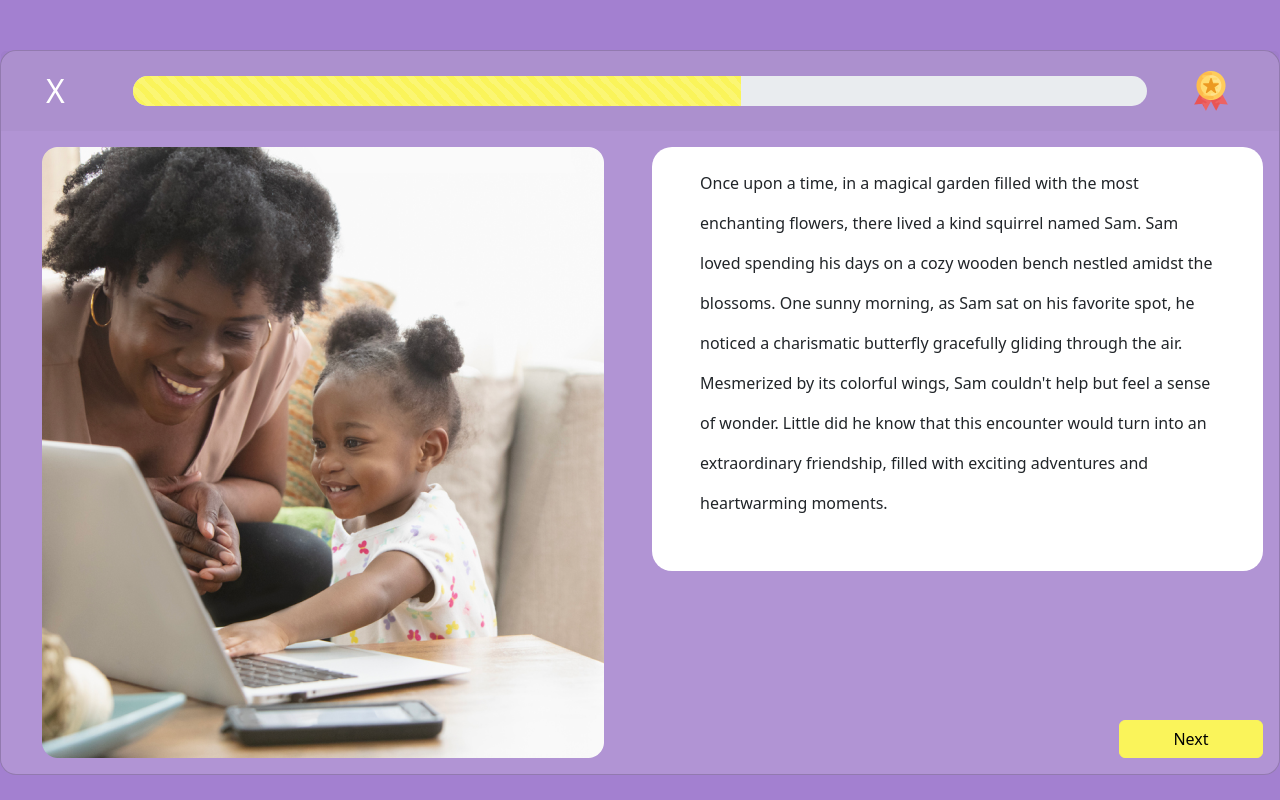
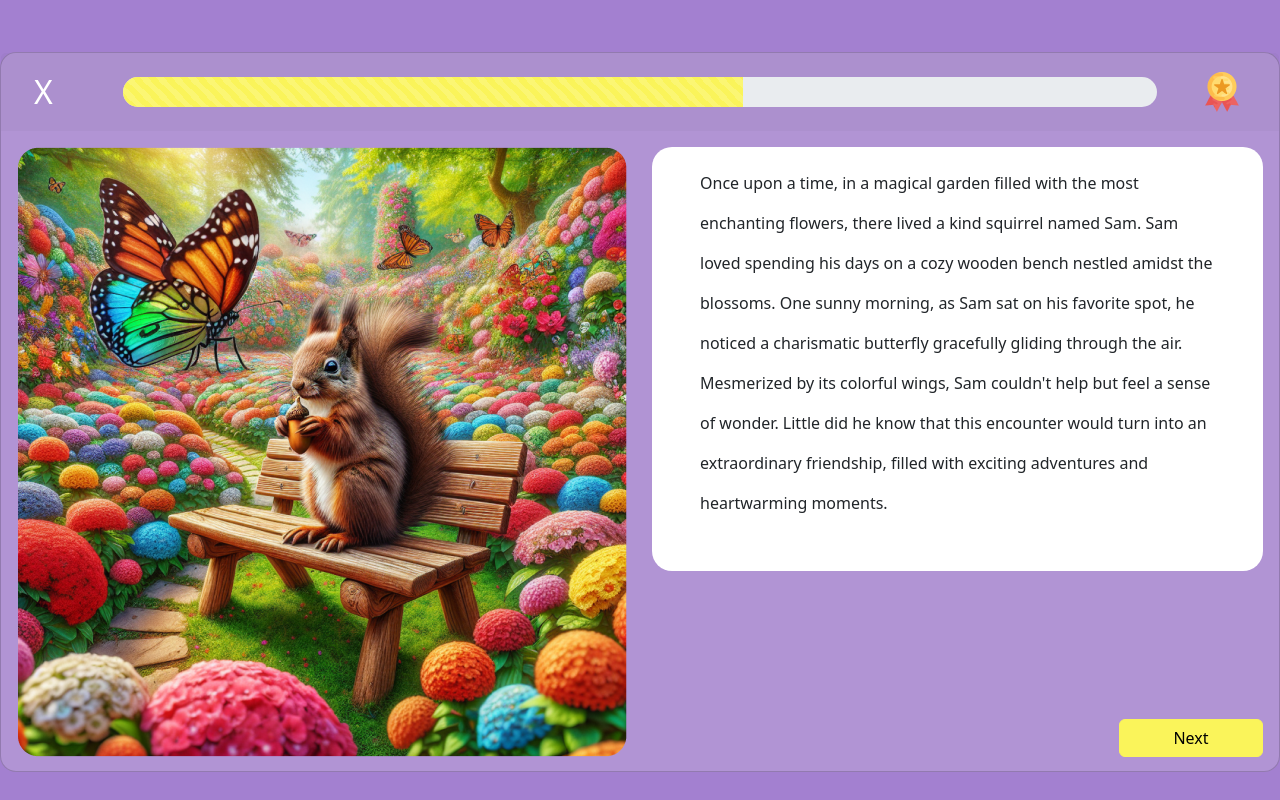
Before and after one commit to Anuntayaice/artyapp-project, a React (Create React App) app: page /exercises in a window 1280 px wide. Built offline with nearby package versions, Linux system fonts and the light colour scheme.

Commit message:
card format edited

```diff
--- a/src/Pages/Exercises.js
+++ b/src/Pages/Exercises.js
@@ -3,7 +3,18 @@ import ExCard from "../components/cards/ExCard";
 const Exercises = () => {
   return (
     <div className="bg-secondary d-flex align-items-center justify-content-center vh-100">
-      <ExCard imageSrc="loginpic.png" />
+      <ExCard
+        imageSrc="expic.png"
+        text="Once upon a time, in a magical garden filled with the most
+              enchanting flowers, there lived a kind squirrel named Sam. Sam
+              loved spending his days on a cozy wooden bench nestled amidst the
+              blossoms. One sunny morning, as Sam sat on his favorite spot, he
+              noticed a charismatic butterfly gracefully gliding through the
+              air. Mesmerized by its colorful wings, Sam couldn't help but feel
+              a sense of wonder. Little did he know that this encounter would
+              turn into an extraordinary friendship, filled with exciting
+              adventures and heartwarming moments."
+      />
     </div>
   );
 };
--- a/src/components/cards/ExCard.js
+++ b/src/components/cards/ExCard.js
@@ -1,14 +1,14 @@
 import React from "react";
 import { Card, Button, Row, Col, Image } from "react-bootstrap";
 import ProgressBar from "react-bootstrap/ProgressBar";
-const ExCard = ({ imageSrc }) => {
+const ExCard = ({ imageSrc , text}) => {
   return (
     <Card
       className="text-center mt-4"
       style={{
         maxWidth: "80rem",
         minWidth: "75em",
-        maxHeight: "48rem",
+        maxHeight: "45rem",
         borderRadius: "16px",
         backgroundColor: "rgba(232, 230, 230, 0.2)",
       }}
@@ -17,7 +17,7 @@ const ExCard = ({ imageSrc }) => {
         className="border-0 d-flex justify-content-center align-items-center"
         style={{ height: "5em" }}
       >
-        <Row className="w-100 align-content-center align-items-center">
+        <Row className="w-100 align-content-center align-items-center flex-fill">
           <Col xs={1} className="text-start px-3">
             <Button
               variant="link"
@@ -44,22 +44,14 @@ const ExCard = ({ imageSrc }) => {
         <Row>
           <Col>
             {" "}
-            <Image src={imageSrc} fluid />
+            <Image src={imageSrc} fluid style={{ maxHeight: "100%" }} />
           </Col>
           <Col className="d-flex flex-column">
             <Card
               className="px-5 text-start pt-3 pb-5 border-0 mb-3"
               style={{ lineHeight: "2.5", borderRadius: "20px" }}
             >
-              Once upon a time, in a magical garden filled with the most
-              enchanting flowers, there lived a kind squirrel named Sam. Sam
-              loved spending his days on a cozy wooden bench nestled amidst the
-              blossoms. One sunny morning, as Sam sat on his favorite spot, he
-              noticed a charismatic butterfly gracefully gliding through the
-              air. Mesmerized by its colorful wings, Sam couldn't help but feel
-              a sense of wonder. Little did he know that this encounter would
-              turn into an extraordinary friendship, filled with exciting
-              adventures and heartwarming moments.
+              {text}
             </Card>
             <Button className="align-self-end mt-auto" style={{ width: "9em" }}>
               Next
```
